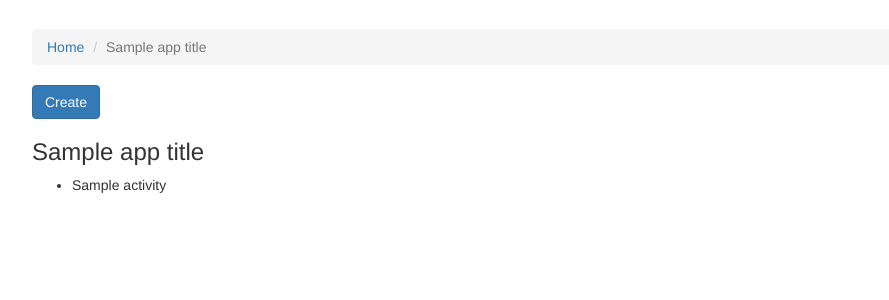
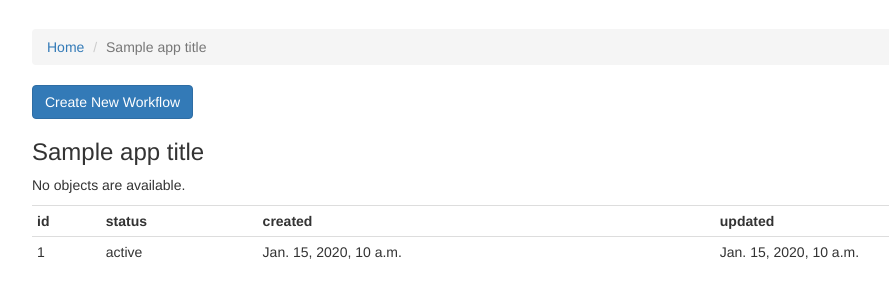
Before and after one commit to faxad/activflow, a Django app: template djangoflow/templates/core/workflow.html in a window 1280 px wide. Shown: the part 51-351 px from the top of the page, without its empty margins (38-927 px from the left). Run offline with Django 3.2, Linux system fonts and the light colour scheme; the template is opened without the code that fills it: most values are stand-ins (such as "Sample title", 1, 10 or a date in 2020); parts of the project's set-up code (start-up, migrations or seed data) failed here and were passed over; some libraries are stand-ins or nearby versions.

Commit message:
general updates

```diff
--- a/djangoflow/templates/base.html
+++ b/djangoflow/templates/base.html
@@ -43,7 +43,7 @@
         </div>
         <div id="navbar" class="collapse navbar-collapse">
           <ul class="nav navbar-nav">
-            <li class="active"><a href="{% url 'main' %}">Home</a></li>
+            <li class="active"><a href="{% url 'workflows' %}">Home</a></li>
             <li class="dropdown">
         </li>
             <li><a href="#about">About</a></li>
--- a/djangoflow/templates/core/workflow.html
+++ b/djangoflow/templates/core/workflow.html
@@ -6,22 +6,52 @@
 {% block main_content %}
 
 <ol class="breadcrumb">
-  <li><a href="{% url 'main' %}">Home</a></li>
+  <li><a href="{% url 'workflows' %}">Home</a></li>
   <li class="active">{{ app_title }}</li>
 </ol>
-<a href="{% url 'create' app_title 'FirstActivity' 1 %}" class="btn btn-primary" role="button">Create</a>
+<a href="{% url 'create' app_title 'FirstActivity' 'Initial' %}" class="btn btn-primary" role="button">Create New Workflow</a>
 <h3>{{ app_title }}</h3>
-{% if activities %}
-<ul>
-	{% for activity in activities %}
-	<li>{{ activity }}</li>
-	<ul>
-		{% for task in activity.request.tasks.all %}
-			<li>{{ task }}</li>
-		{% endfor %}
-	</ul>
-	{% endfor %}
-</ul>
+{% if objects %}
+<table class="table table-condensed">
+	<tr>
+		<th>id</th>
+		<th>status</th>
+		<th>created</th>
+		<th>updated</th>
+    </tr>
+    {% for activity in objects %}
+		<tr data-toggle="collapse" data-target="#demo">
+			<td>{{activity.id}}</td>
+			<td>{{activity.status}}</td>
+			<td>{{activity.creation_date}}</td>
+			<td>{{activity.last_updated}}</td>
+	    </tr>
+	    {% if activity.request.tasks %}
+		    <tr id="demo" class="collapse">
+		    	<td colspan="5">
+				    <table class="table table-condensed">
+						<tr>
+							<th>id</th>
+							<th>status</th>
+							<th>created</th>
+							<th>updated</th>
+					    </tr>
+					    {% for task in activity.request.tasks.all %}
+							<tr>
+								<td>{{task.id}}</td>
+								<td>{{task.status}}</td>
+								<td>{{task.creation_date}}</td>
+								<td>{{task.last_updated}}</td>
+						    </tr>
+					    {% endfor %}
+					</table>
+				<td>
+			</tr>
+		{% else %}
+		    <p>No objects are available.</p>
+		{% endif %}
+    {% endfor %}
+</table>
 {% else %}
     <p>No objects are available.</p>
 {% endif %}
--- a/djangoflow/templates/index.html
+++ b/djangoflow/templates/index.html
@@ -12,7 +12,7 @@
 <h3>Workflows</h3>
 <ul>
 	{% for app in workflows %}
-		<li><a href="{% url 'index' app app %}">{{app}}</a></li>
+		<li><a href="{% url 'workflow-detail' app %}">{{app}}</a></li>
 	{% endfor %}
 </ul>
 {% endblock %}
```
Also changed, not shown: djangoflow/core/urls.py (+24 -12 lines), djangoflow/core/views.py (+6 -6 lines), djangoflow/templates/core/create.html (+4 -4 lines), djangoflow/templates/core/create_activity.html (deleted, +0 -18 lines).
